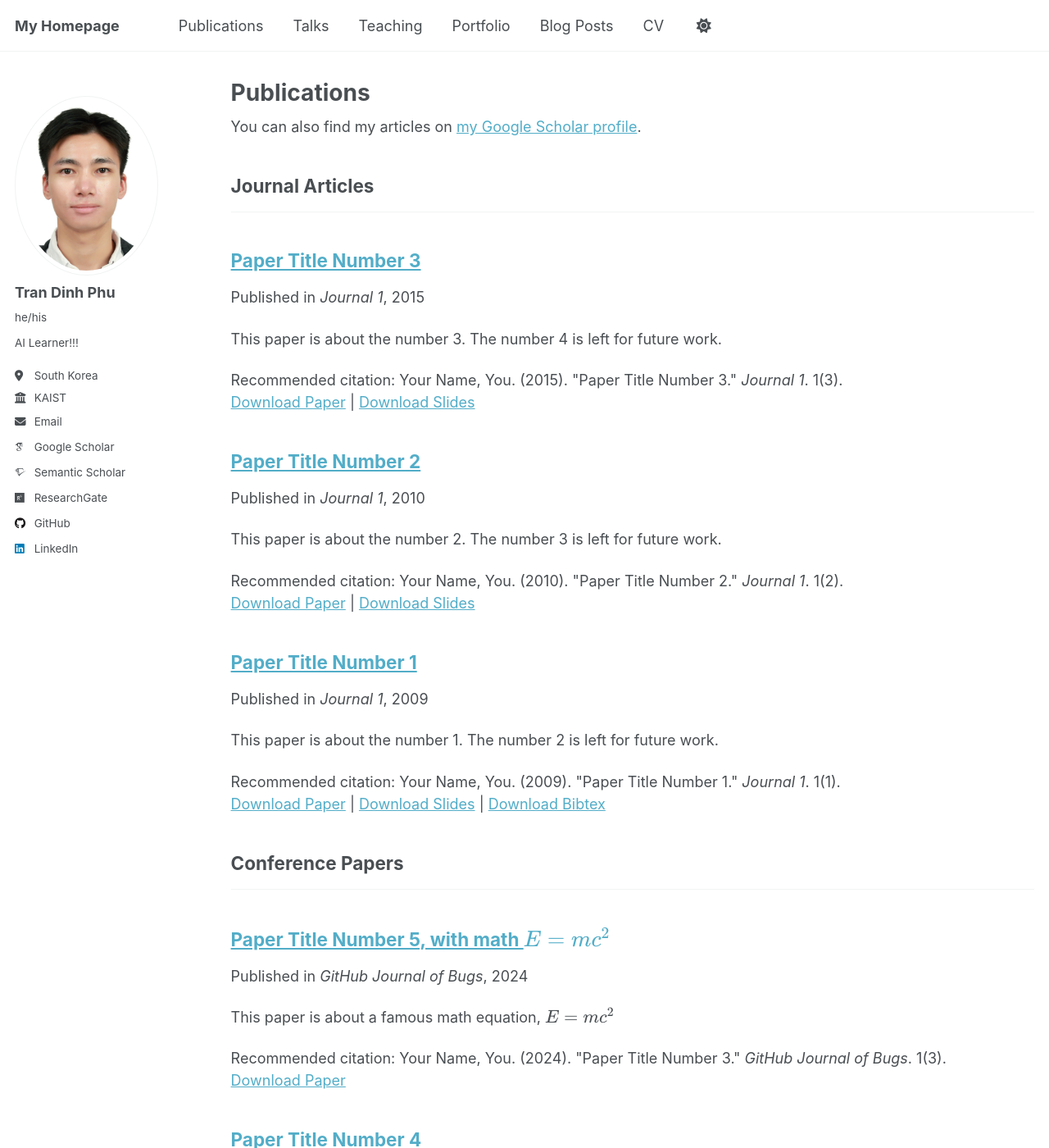
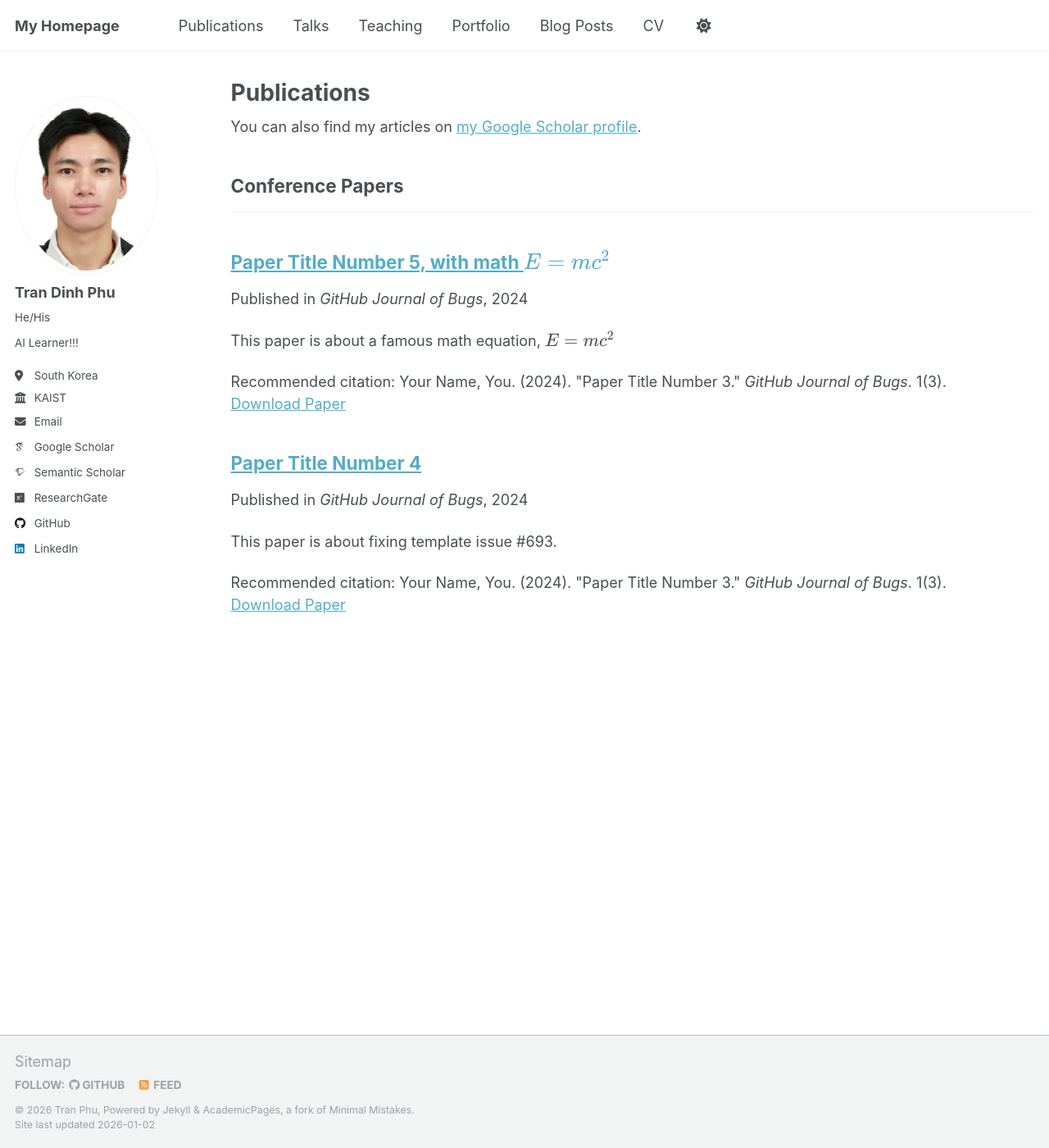
Before and after one commit to PhuTran1005/phutran1005.github.io, a Jekyll site: the page built from _pages/publications.html, in a window 1280 px wide and 1400 px high. Shown: the whole window at 82% size. Built offline with Jekyll 4.4.1, drawn with Linux system fonts in a browser that asks for light colours; some web fonts are replaced; a script that is not in the unit is left out.

```diff
--- a/_config.yml
+++ b/_config.yml
@@ -24,7 +24,7 @@ author:
   # Biographic information
   avatar           : "profile.png"
   name             : "Tran Dinh Phu"
-  pronouns         : "he/his"
+  pronouns         : "He/His"
   bio              : "AI Learner!!!"
   location         : "South Korea"
   employer         : "KAIST"
--- a/_publications/2010-10-01-paper-title-number-2.md
+++ /dev/null
@@ -1,14 +0,0 @@
----
-title: "Paper Title Number 2"
-collection: publications
-category: manuscripts
-permalink: /publication/2010-10-01-paper-title-number-2
-excerpt: 'This paper is about the number 2. The number 3 is left for future work.'
-date: 2010-10-01
-venue: 'Journal 1'
-slidesurl: 'http://academicpages.github.io/files/slides2.pdf'
-paperurl: 'http://academicpages.github.io/files/paper2.pdf'
-citation: 'Your Name, You. (2010). &quot;Paper Title Number 2.&quot; <i>Journal 1</i>. 1(2).'
----
-
-The contents above will be part of a list of publications, if the user clicks the link for the publication than the contents of section will be rendered as a full page, allowing you to provide more information about the paper for the reader. When publications are displayed as a single page, the contents of the above "citation" field will automatically be included below this section in a smaller font.
--- a/_publications/2015-10-01-paper-title-number-3.md
+++ /dev/null
@@ -1,14 +0,0 @@
----
-title: "Paper Title Number 3"
-collection: publications
-category: manuscripts
-permalink: /publication/2015-10-01-paper-title-number-3
-excerpt: 'This paper is about the number 3. The number 4 is left for future work.'
-date: 2015-10-01
-venue: 'Journal 1'
-slidesurl: 'http://academicpages.github.io/files/slides3.pdf'
-paperurl: 'http://academicpages.github.io/files/paper3.pdf'
-citation: 'Your Name, You. (2015). &quot;Paper Title Number 3.&quot; <i>Journal 1</i>. 1(3).'
----
-
-The contents above will be part of a list of publications, if the user clicks the link for the publication than the contents of section will be rendered as a full page, allowing you to provide more information about the paper for the reader. When publications are displayed as a single page, the contents of the above "citation" field will automatically be included below this section in a smaller font.
```
Also changed, not shown: _publications/2009-10-01-paper-title-number-1.md (+11 -11 lines).
